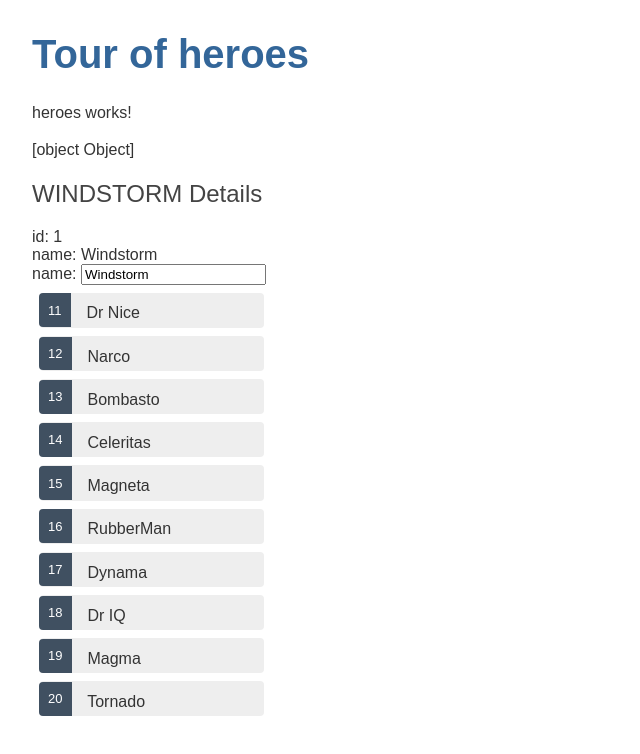
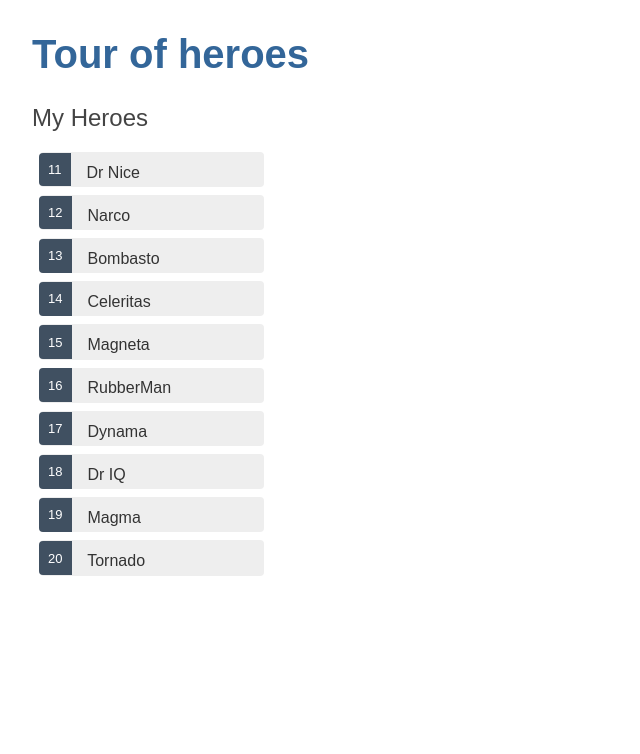
Before and after one commit to vuonghuuthien/Tour-of-Heroes-App, an Angular app: page / in a window 1280 px wide. Shown: the top 754 px of the page, without its empty margins (0-640 px from the left). Built offline with nearby package versions, Linux system fonts and the light colour scheme.

Commit message:
Master/Detail Components

```diff
--- a/src/app/app.module.ts
+++ b/src/app/app.module.ts
@@ -5,12 +5,14 @@ import { AppRoutingModule } from './app-routing.module';
 import { AppComponent } from './app.component';
 import { HeroesComponent } from './heroes/heroes.component';
 
-import { FormsModule } from '@angular/forms'; // <-- NgModel lives here
+import { FormsModule } from '@angular/forms';
+import { HeroDetailComponent } from './hero-detail/hero-detail.component'; // <-- NgModel lives here
 
 @NgModule({
   declarations: [
     AppComponent,
-    HeroesComponent
+    HeroesComponent,
+    HeroDetailComponent
   ],
   imports: [
     BrowserModule,
--- /dev/null
+++ b/src/app/hero-detail/hero-detail.component.html
@@ -0,0 +1,11 @@
+<div *ngIf="hero">
+
+    <h2>{{hero.name | uppercase}} Details</h2>
+    <div><span>id: </span>{{hero.id}}</div>
+    <div>
+        <label>name:
+            <input [(ngModel)]="hero.name" placeholder="name" />
+        </label>
+    </div>
+
+</div>
--- /dev/null
+++ b/src/app/hero-detail/hero-detail.component.ts
@@ -0,0 +1,19 @@
+import { Component, OnInit, Input } from '@angular/core';
+import { Hero } from '../hero';
+
+@Component({
+  selector: 'app-hero-detail',
+  templateUrl: './hero-detail.component.html',
+  styleUrls: ['./hero-detail.component.css']
+})
+
+export class HeroDetailComponent implements OnInit {
+
+  @Input() hero: Hero; // For <app-hero-detail [hero]="selectedHero"></app-hero-detail>
+
+  constructor() { }
+
+  ngOnInit() {
+  }
+
+}
--- a/src/app/heroes/heroes.component.html
+++ b/src/app/heroes/heroes.component.html
@@ -1,33 +1,11 @@
-<p>heroes works!</p>
-
-{{ hero }}
-
-<h2>{{ hero.name | uppercase }} Details</h2>
-<div><span>id: </span>{{ hero.id }}</div>
-<div><span>name: </span>{{ hero.name }}</div>
-
-<div>
-    <label>name:
-        <input [(ngModel)]="hero.name" placeholder="name" />
-    </label>
-</div>
+<h2>My Heroes</h2>
 
 <ul class="heroes">
-    <li *ngFor="let hero of heroes"
-        [class.selected]="hero === selectedHero"
-        (click)="onSelect(hero)">
-        <span class="badge">{{hero.id}}</span> {{hero.name}}
-    </li>
+  <li *ngFor="let hero of heroes"
+    [class.selected]="hero === selectedHero"
+    (click)="onSelect(hero)">
+    <span class="badge">{{hero.id}}</span> {{hero.name}}
+  </li>
 </ul>
 
-<div *ngIf="selectedHero">
-
-    <h2>{{selectedHero.name | uppercase}} Details</h2>
-    <div><span>id: </span>{{selectedHero.id}}</div>
-    <div>
-      <label>name:
-        <input [(ngModel)]="selectedHero.name" placeholder="name"/>
-      </label>
-    </div>
-
-  </div>
+<app-hero-detail [hero]="selectedHero"></app-hero-detail>
```
Also changed, not shown: src/app/hero-detail/hero-detail.component.css (added), 1 other file (tests, documents, lock files or other folders).
